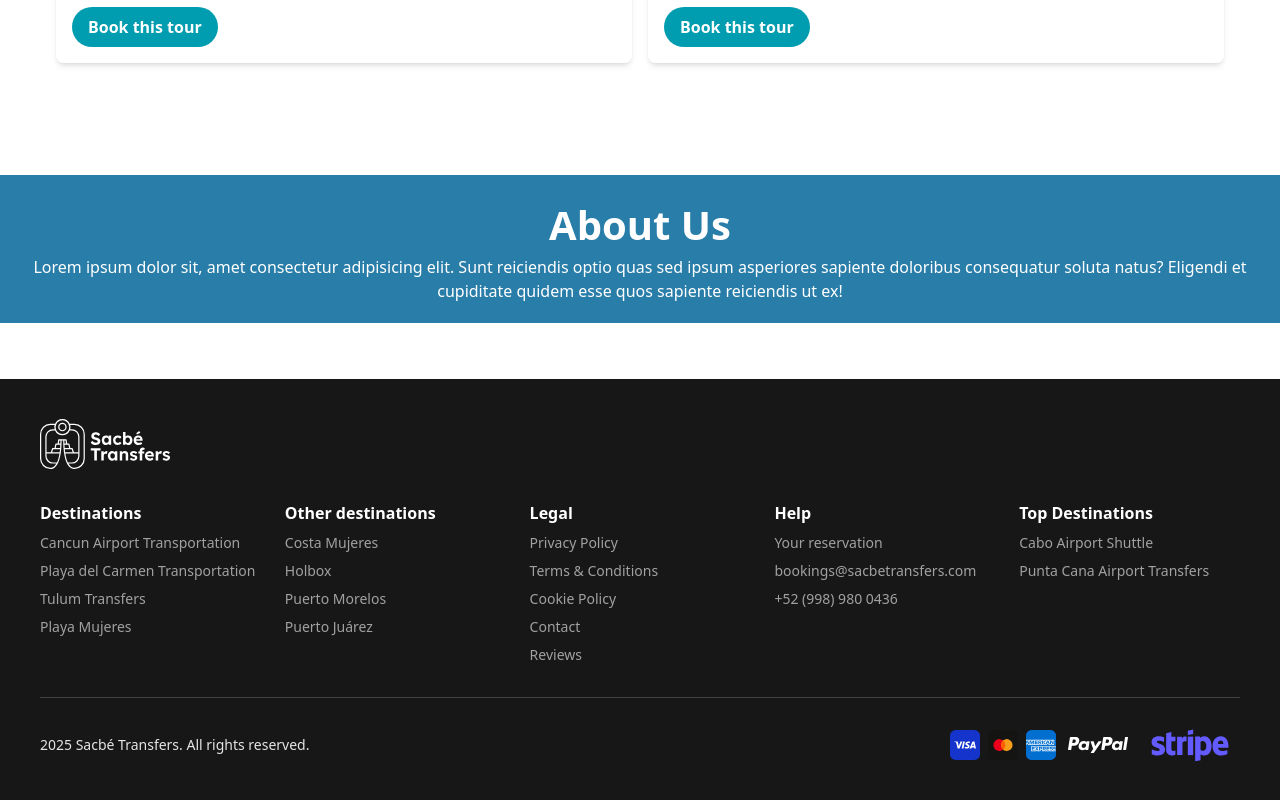
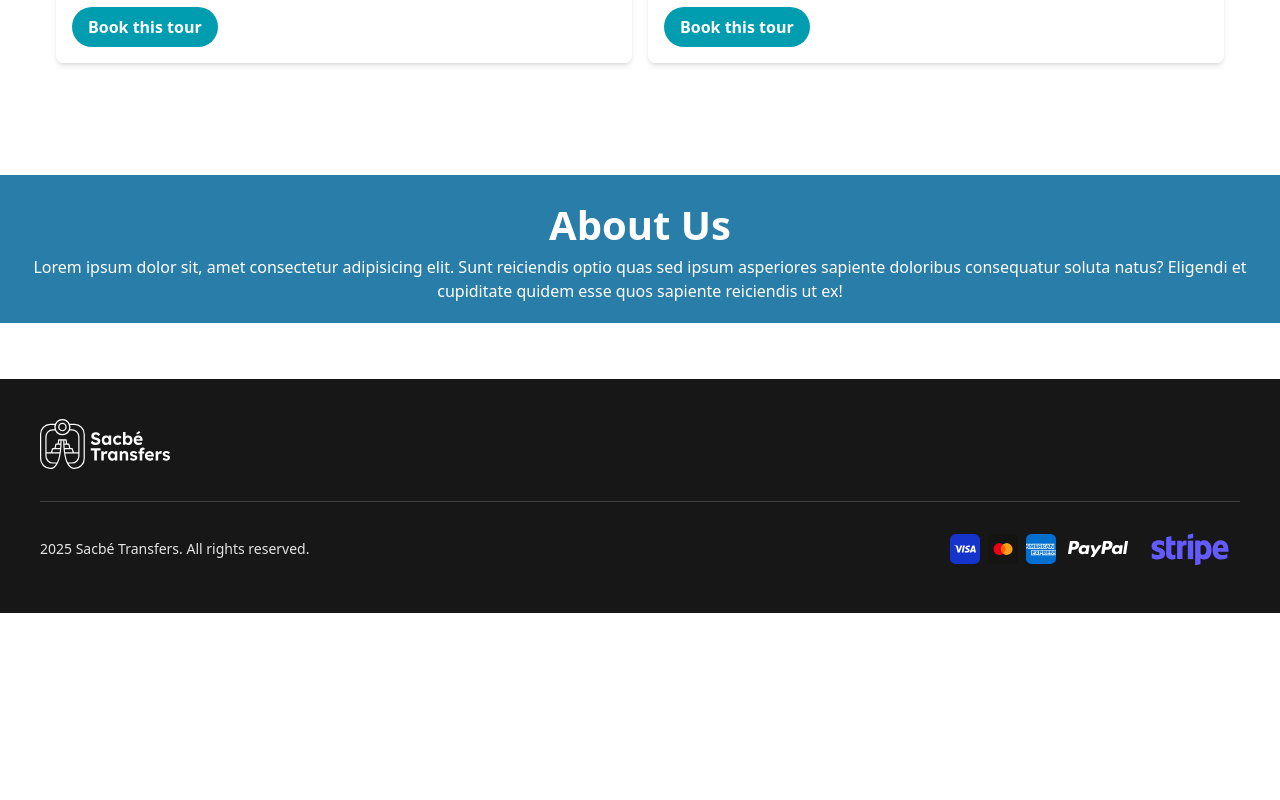
Before and after one commit to Koxone/sacbe-tours-react-tailwind, a React (Vite) app: page / in a window 1280 px wide. Shown: the part 1244-2044 px from the top of the page. After the commit the page ends 1857 px from the top, so only its background shows below. Built offline with nearby package versions, Linux system fonts and the light colour scheme.

Commit message:
Remove middle section from footer component
Deleted the grid section containing destination, legal, help, and top destination links from the Footer component. Only the top and bottom sections remain, simplifying the footer layout.

```diff
--- a/src/components/footer/Footer.jsx
+++ b/src/components/footer/Footer.jsx
@@ -45,76 +45,6 @@ export default function Footer() {
               </a>
             </li>
           </ul>
-        </div>
-
-        {/* Middle */}
-        <div className="grid grid-cols-2 gap-6 sm:grid-cols-3 md:grid-cols-5">
-          <div className="space-y-2">
-            <h2 className="font-semibold text-white">Destinations</h2>
-            <FooterLink
-              href="/cancun-airport-transportation"
-              text="Cancun Airport Transportation"
-            />
-            <FooterLink
-              href="/transportation-from-cancun-to-playa-del-carmen"
-              text="Playa del Carmen Transportation"
-            />
-            <FooterLink
-              href="/cancun-to-tulum-shuttle"
-              text="Tulum Transfers"
-            />
-            <FooterLink
-              href="/playa-mujeres-transportation"
-              text="Playa Mujeres"
-            />
-          </div>
-          <div className="space-y-2">
-            <h2 className="font-semibold text-white">Other destinations</h2>
-            <FooterLink
-              href="/transportation-to-costa-mujeres"
-              text="Costa Mujeres"
-            />
-            <FooterLink href="/holbox-transfers" text="Holbox" />
-            <FooterLink
-              href="/transportation-from-cancun-airport-to-puerto-morelos"
-              text="Puerto Morelos"
-            />
-            <FooterLink
-              href="/transportation-from-cancun-to-puerto-juarez"
-              text="Puerto Juárez"
-            />
-          </div>
-          <div className="space-y-2">
-            <h2 className="font-semibold text-white">Legal</h2>
-            <FooterLink href="/privacy-policy" text="Privacy Policy" />
-            <FooterLink
-              href="/terms-and-conditions"
-              text="Terms & Conditions"
-            />
-            <FooterLink href="/cookie-policy" text="Cookie Policy" />
-            <FooterLink href="/contact" text="Contact" />
-            <FooterLink href="/reviews" text="Reviews" />
-          </div>
-          <div className="space-y-2">
-            <h2 className="font-semibold text-white">Help</h2>
-            <FooterLink href="/login" text="Your reservation" />
-            <FooterLink
-              href="mailto:bookings@sacbetransfers.com"
-              text="bookings@sacbetransfers.com"
-            />
-            <FooterLink href="tel:+529989800436" text="+52 (998) 980 0436" />
-          </div>
-          <div className="space-y-2">
-            <h2 className="font-semibold text-white">Top Destinations</h2>
-            <FooterLink
-              href="https://cabo-airport-shuttle.com"
-              text="Cabo Airport Shuttle"
-            />
-            <FooterLink
-              href="https://puntacanatransfersairport.com"
-              text="Punta Cana Airport Transfers"
-            />
-          </div>
         </div>
 
         {/* Bottom */}
```
